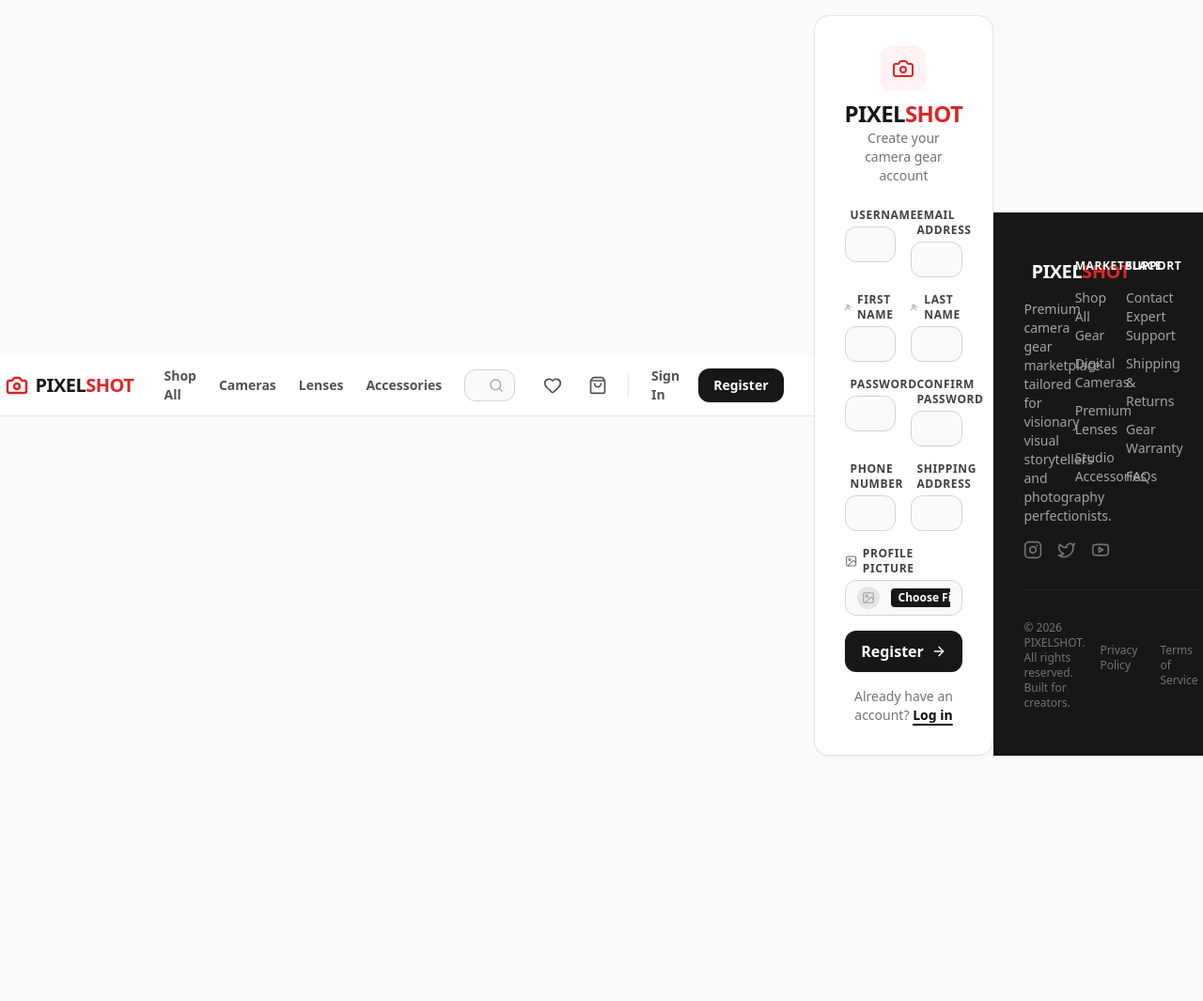
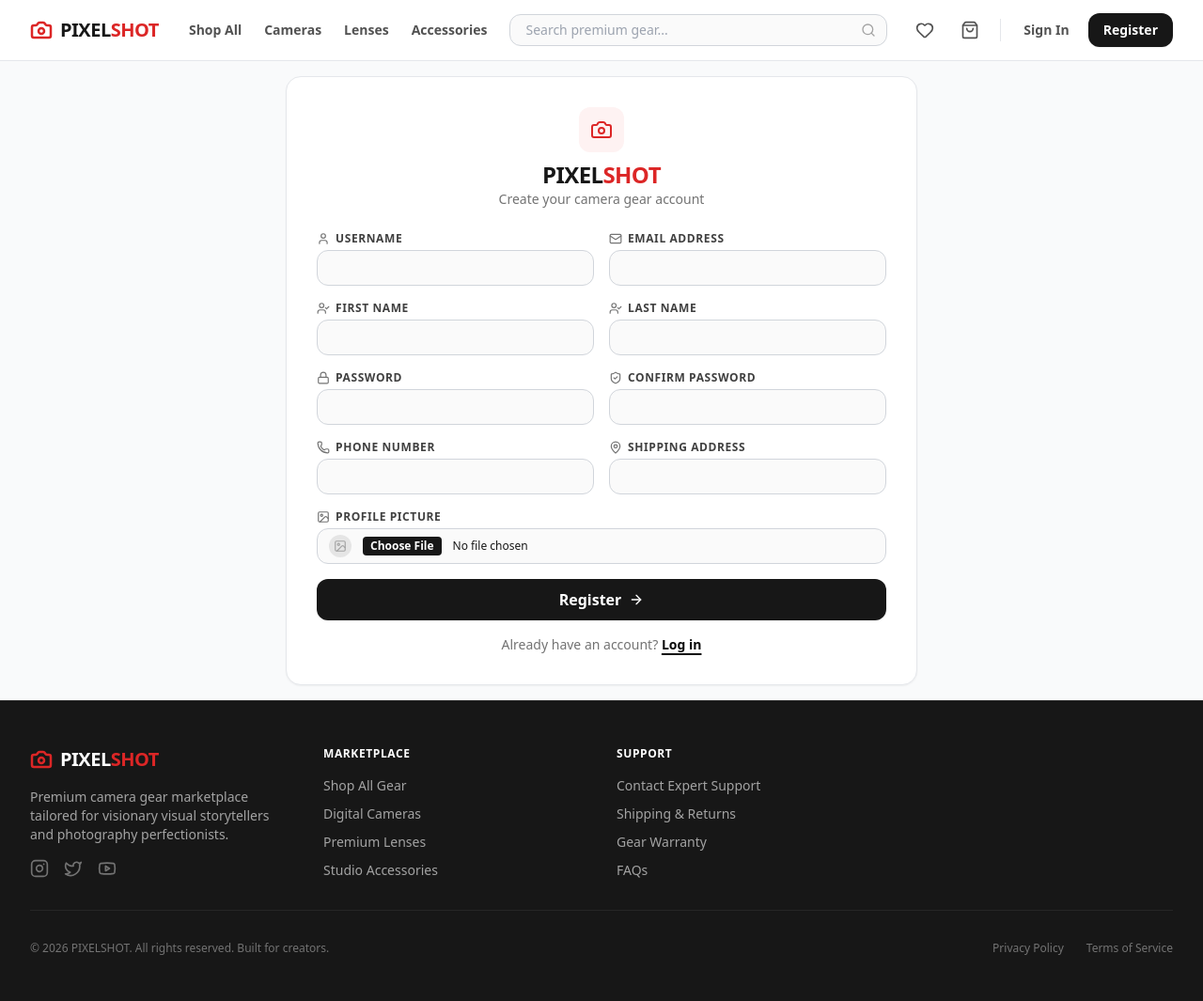
Before and after one commit to bipinjlimbu/B2C-E-Commerce---Django-Project, a Django app: page /register/ in a window 1280 px wide. Shown: the whole page at 94% size. Before the commit the page ends 804 px from the top, so only its background shows below. Run offline with Django 5.2, Linux system fonts and the light colour scheme; style sheets or scripts are compiled from the project's sources.

Commit message:
Register Page UI Fixed

```diff
--- a/ps_project/ps_app/templates/auth/register_page.html
+++ b/ps_project/ps_app/templates/auth/register_page.html
@@ -7,10 +7,11 @@
     {% load static %}
     <link href="{% static 'css/styles.css' %}" rel="stylesheet" />
 </head>
-<body class="bg-gray-50 font-sans min-h-screen flex items-center justify-center p-4 text-neutral-900">
+<body class="bg-gray-50 font-sans min-h-screen flex flex-col text-neutral-900">
 
     {% include 'components/_navbar.html' %}
 
+    <main class="flex-grow flex items-center justify-center p-4">
         <div class="bg-white border border-gray-200 p-8 rounded-2xl shadow-sm max-w-2xl w-full">
 
             <div class="text-center mb-6">
@@ -151,6 +152,7 @@
                 <a href="/login/" class="text-neutral-950 font-bold hover:text-red-600 transition-colors underline decoration-2 underline-offset-4">Log in</a>
             </div>
         </div>
+    </main>
 
     {% include 'components/_footer.html' %}
 
```
Also changed, not shown: ps_project/db.sqlite3. Lines whose indentation alone changed are shown as unchanged.
